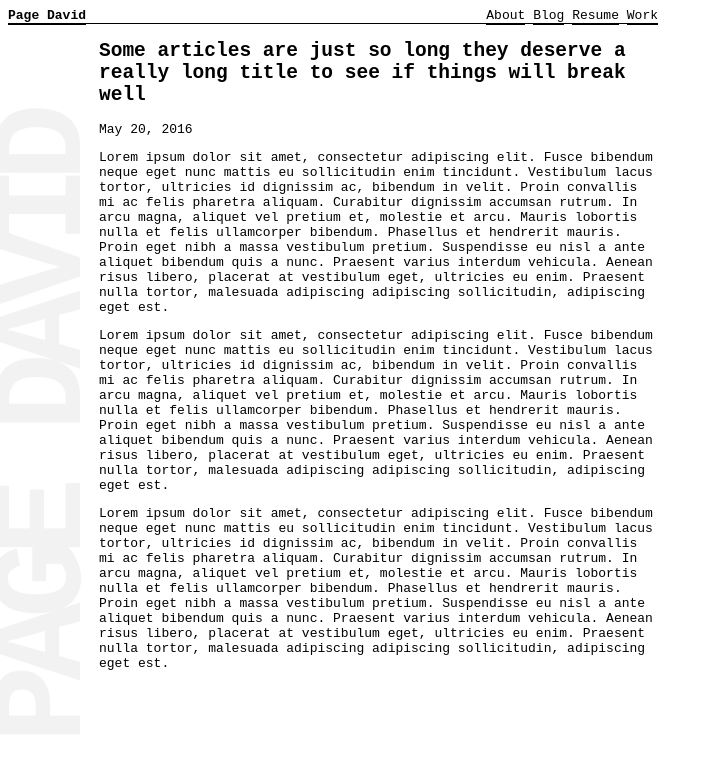
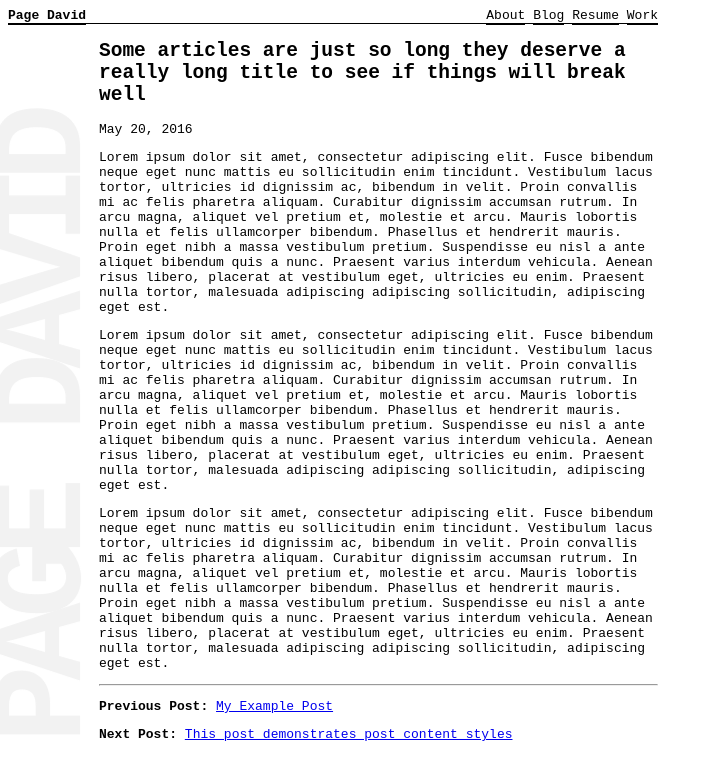
Before and after one commit to pagedavid/pagedavid.github.io, a Jekyll site: the page built from _posts/2016-05-20-super-long-article.md, in a window 1280 px wide. Shown: the top 780 px of the page, without its empty margins (0-721 px from the left). Built offline with Jekyll 4.4.1, drawn with Linux system fonts in a browser that asks for light colours.

Commit message:
post footer prev/next nav

```diff
--- a/_layouts/post.html
+++ b/_layouts/post.html
@@ -12,6 +12,17 @@ layout: default
     {{ content }}
   </div>
 
+  <hr>
+
+  <footer class="post-navigation">
+    {% if page.previous.url %}
+      <p><strong>Previous Post:</strong> <a class="previos-post" href="{{page.previous.url}}">{{page.previous.title}}</a></p>
+    {% endif %}
+    {% if page.next.url %}
+      <p><strong>Next Post:</strong> <a class="next-post" href="{{page.next.url}}">{{page.next.title}}</a></p>
+    {% endif %}
+  </footer>
+
   {% if site.disqus.shortname %}
     {% include disqus_comments.html %}
   {% endif %}
```
